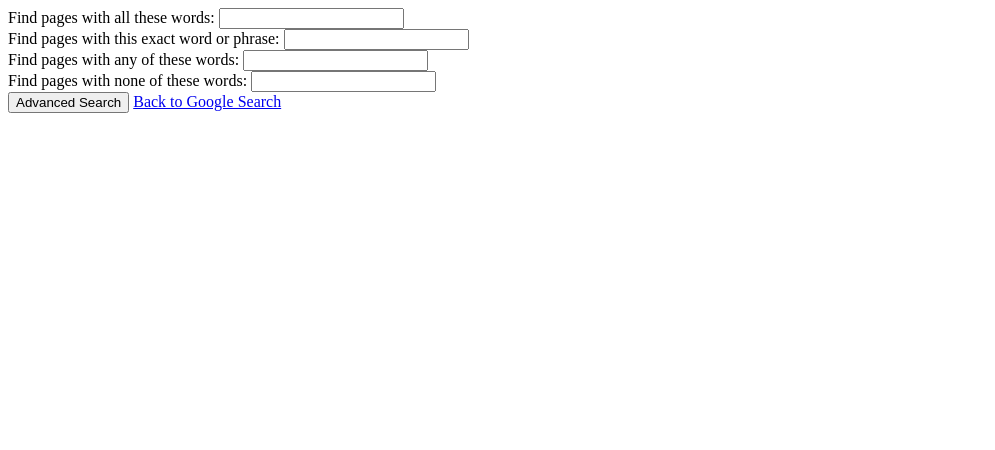
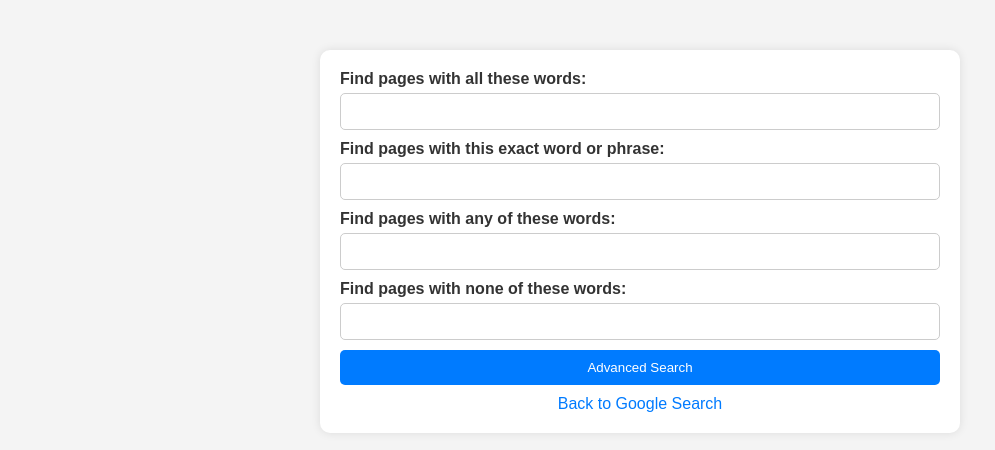
Before and after one commit to sajidhussainrehan/SP21-BCS-042---SAJID-HUSSAIN, a plain HTML site: page adv_search.html in a window 1280 px wide. Shown: the whole page, without its empty margins (0-995 px from the left). Drawn offline with Linux system fonts and the light colour scheme.

Commit message:
styles to advanced search

```diff
--- a/adv_search.html
+++ b/adv_search.html
@@ -5,19 +5,77 @@
     <meta name="viewport" content="width=device-width, initial-scale=1.0">
     <title>Google Advanced Search</title>
     <style>
+        body {
+            font-family: Arial, sans-serif;
+            background-color: #f4f4f4;
+            margin: 0;
+            padding: 0;
+        }
 
+        form {
+            margin: 50px auto;
+            width: 80%;
+            max-width: 600px;
+            background-color: #fff;
+            padding: 20px;
+            border-radius: 10px;
+            box-shadow: 0 0 10px rgba(0, 0, 0, 0.1);
+        }
+
+        label {
+            display: block;
+            margin-bottom: 5px;
+            color: #333;
+            font-weight: bold;
+        }
+
+        input[type="text"] {
+            width: 100%;
+            padding: 10px;
+            border: 1px solid #ccc;
+            border-radius: 5px;
+            margin-bottom: 10px;
+            box-sizing: border-box;
+        }
+
+        input[type="submit"] {
+            width: 100%;
+            padding: 10px;
+            background-color: #007bff;
+            color: #fff;
+            border: none;
+            border-radius: 5px;
+            cursor: pointer;
+            outline: none;
+        }
+
+        input[type="submit"]:hover {
+            background-color: #0056b3;
+        }
+
+        a {
+            text-decoration: none;
+            color: #007bff;
+            display: block;
+            margin-top: 10px;
+            text-align: center;
+        }
+
+        a:hover {
+            text-decoration: underline;
+        }
     </style>
 </head>
 <body>
     <form action="https://www.google.com/search">
         <label for="all_words">Find pages with all these words:</label>
-        <input type="text" id="all_words" name="q"><br>
+        <input type="text" id="all_words" name="q">
         <label for="exact_phrase">Find pages with this exact word or phrase:</label>
-        <input type="text" id="exact_phrase" name="as_epq"><br>
+        <input type="text" id="exact_phrase" name="as_epq">
         <label for="any_words">Find pages with any of these words:</label>
-        <input type="text" id="any_words" name="as_oq"><br>
+        <input type="text" id="any_words" name="as_oq">
         <label for="none_words">Find pages with none of these words:</label>
-        <input type="text" id="none_words" name="as_eq"><br>
+        <input type="text" id="none_words" name="as_eq">
         <input type="submit" value="Advanced Search">
         <a href="index.html">Back to Google Search</a>
     </form>
```
